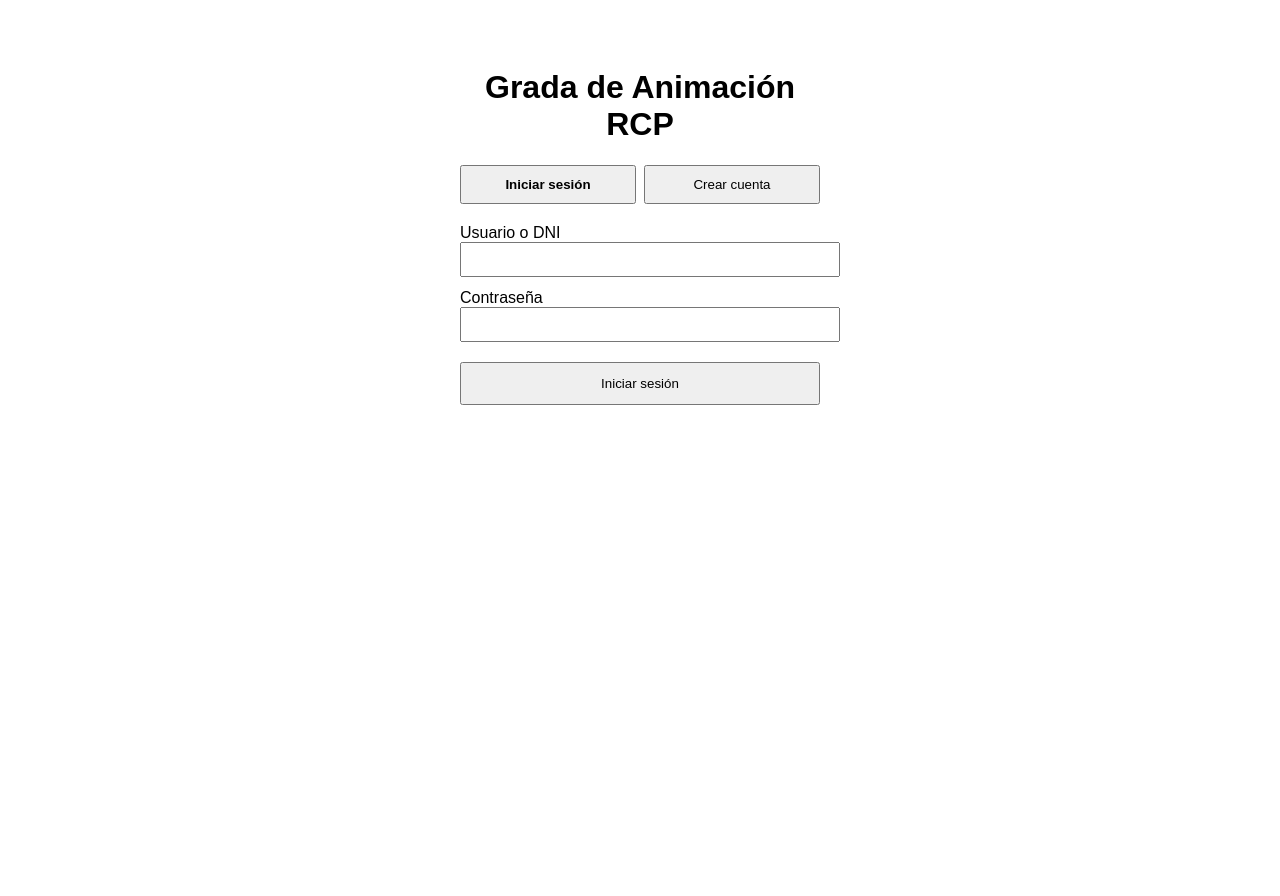
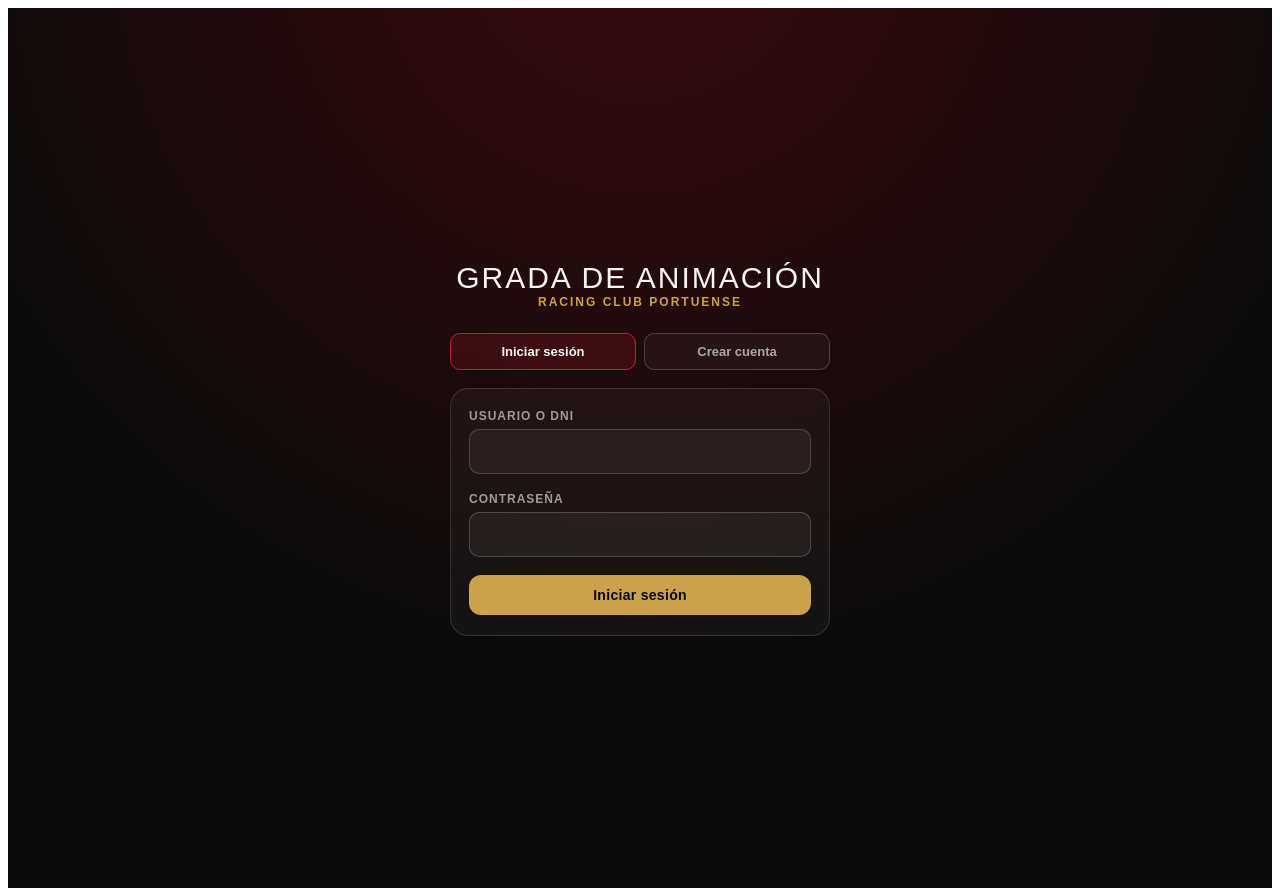
Before and after one commit to GradadeAnimacionRCP/gradadeanimacion, a Next.js app: page / in a window 1280 px wide. Before the commit the page ends 800 px from the top, so only its background shows below. Built offline with nearby package versions, Linux system fonts and the light colour scheme; no server answers.

Commit message:
Refactor index.js for improved UI and structure

```diff
--- a/pages/index.js
+++ b/pages/index.js
@@ -1,5 +1,7 @@
 import { useState, useEffect } from 'react';
 import { supabase } from '../lib/supabase';
+import { PALETTE, fontStack, inputStyle, authCardStyle } from '../styles/tema';
+import { Button, Field, PageWrapper } from '../components/UI';
 
 const SESSION_KEY = 'gda_sesion_usuario';
 
@@ -14,9 +16,19 @@ function getSesionGuardada() {
   return localStorage.getItem(SESSION_KEY);
 }
 
+function tabPillStyle(active) {
+  return {
+    flex: 1, padding: '10px 0', borderRadius: 10,
+    border: `1px solid ${active ? PALETTE.stripe : 'rgba(244,246,241,0.2)'}`,
+    background: active ? 'rgba(200,30,44,0.18)' : 'rgba(255,255,255,0.04)',
+    color: active ? PALETTE.chalk : 'rgba(244,246,241,0.65)',
+    fontFamily: fontStack.label, fontWeight: 700, fontSize: 13, cursor: 'pointer',
+  };
+}
+
 export default function Home() {
-  const [sesion, setSesion] = useState(undefined); // undefined = cargando, null = sin sesión
-  const [modo, setModo] = useState('login'); // login | registro
+  const [sesion, setSesion] = useState(undefined);
+  const [modo, setModo] = useState('login');
   const [usuario, setUsuario] = useState('');
   const [password, setPassword] = useState('');
   const [password2, setPassword2] = useState('');
@@ -34,10 +46,7 @@ export default function Home() {
     e.preventDefault();
     setError('');
     setCargando(true);
-    const { data, error } = await supabase.rpc('iniciar_sesion', {
-      p_usuario: usuario,
-      p_password: password,
-    });
+    const { data, error } = await supabase.rpc('iniciar_sesion', { p_usuario: usuario, p_password: password });
     setCargando(false);
     if (error) { setError(error.message); return; }
     const user = data[0];
@@ -50,10 +59,7 @@ export default function Home() {
     setError('');
     if (password !== password2) { setError('Las contraseñas no coinciden.'); return; }
     setCargando(true);
-    const { data, error } = await supabase.rpc('registrar_usuario', {
-      p_usuario: usuario,
-      p_password: password,
-    });
+    const { data, error } = await supabase.rpc('registrar_usuario', { p_usuario: usuario, p_password: password });
     setCargando(false);
     if (error) { setError(error.message); return; }
     const user = data[0];
@@ -67,54 +73,72 @@ export default function Home() {
   };
 
   if (sesion === undefined) {
-    return <div style={{ padding: 40, textAlign: 'center' }}>Cargando...</div>;
+    return (
+      <PageWrapper>
+        <div style={{ minHeight: '100vh', display: 'flex', alignItems: 'center', justifyContent: 'center' }}>
+          <div style={{ color: PALETTE.chalk, fontFamily: fontStack.label }}>Cargando...</div>
+        </div>
+      </PageWrapper>
+    );
   }
 
   if (sesion) {
     return (
-      <div style={{ padding: 40, fontFamily: 'sans-serif', textAlign: 'center' }}>
-        <h1>¡Hola, {sesion.usuario}!</h1>
-        <p>Sesión iniciada correctamente {sesion.is_admin ? '(eres admin)' : ''}</p>
-        <button onClick={handleLogout} style={{ padding: '10px 20px', marginTop: 20 }}>
+      <PageWrapper>
+        <div style={{ minHeight: '100vh', display: 'flex', alignItems: 'center', justifyContent: 'center', padding: 20 }}>
+          <div style={{ ...authCardStyle, textAlign: 'center', maxWidth: 360, width: '100%' }}>
+            <h1 style={{ fontFamily: fontStack.display, color: PALETTE.chalk, fontSize: 28, letterSpacing: 1, margin: '0 0 8px' }}>
+              ¡Hola, {sesion.usuario}!
+            </h1>
+            <p style={{ color: 'rgba(244,246,241,0.65)', fontSize: 14 }}>
+              Sesión iniciada correctamente {sesion.is_admin ? '· admin' : ''}
+            </p>
+            <Button variant="ghost" onClick={handleLogout} style={{ marginTop: 12, width: '100%' }}>
               Cerrar sesión
-        </button>
+            </Button>
           </div>
+        </div>
+      </PageWrapper>
     );
   }
 
   return (
-    <div style={{ padding: 40, fontFamily: 'sans-serif', maxWidth: 360, margin: '0 auto' }}>
-      <h1 style={{ textAlign: 'center' }}>Grada de Animación RCP</h1>
-
-      <div style={{ display: 'flex', gap: 8, marginBottom: 20 }}>
-        <button onClick={() => setModo('login')} style={{ flex: 1, padding: 10, fontWeight: modo === 'login' ? 'bold' : 'normal' }}>
-          Iniciar sesión
-        </button>
-        <button onClick={() => setModo('registro')} style={{ flex: 1, padding: 10, fontWeight: modo === 'registro' ? 'bold' : 'normal' }}>
-          Crear cuenta
-        </button>
+    <PageWrapper>
+      <div style={{ minHeight: '100vh', display: 'flex', alignItems: 'center', justifyContent: 'center', padding: '40px 20px' }}>
+        <div style={{ width: '100%', maxWidth: 380 }}>
+          <div style={{ textAlign: 'center', marginBottom: 24 }}>
+            <h1 style={{ fontFamily: fontStack.display, fontWeight: 400, fontSize: 30, color: PALETTE.chalk, margin: 0, letterSpacing: 2 }}>
+              GRADA DE ANIMACIÓN
+            </h1>
+            <div style={{ color: PALETTE.brass, fontFamily: fontStack.label, letterSpacing: 2, fontSize: 12, textTransform: 'uppercase', fontWeight: 700 }}>
+              Racing Club Portuense
+            </div>
           </div>
 
-      <form onSubmit={modo === 'login' ? handleLogin : handleRegistro}>
-        <div style={{ marginBottom: 12 }}>
-          <label>Usuario o DNI</label><br />
-          <input value={usuario} onChange={(e) => setUsuario(e.target.value)} style={{ width: '100%', padding: 8 }} />
+          <div style={{ display: 'flex', gap: 8, marginBottom: 18 }}>
+            <button onClick={() => { setModo('login'); setError(''); }} style={tabPillStyle(modo === 'login')}>Iniciar sesión</button>
+            <button onClick={() => { setModo('registro'); setError(''); }} style={tabPillStyle(modo === 'registro')}>Crear cuenta</button>
           </div>
-        <div style={{ marginBottom: 12 }}>
-          <label>Contraseña</label><br />
-          <input type="password" value={password} onChange={(e) => setPassword(e.target.value)} style={{ width: '100%', padding: 8 }} />
-        </div>
+
+          <form onSubmit={modo === 'login' ? handleLogin : handleRegistro} style={authCardStyle}>
+            <Field label="Usuario o DNI">
+              <input style={inputStyle} value={usuario} onChange={(e) => setUsuario(e.target.value)} autoCapitalize="none" />
+            </Field>
+            <Field label="Contraseña">
+              <input type="password" style={inputStyle} value={password} onChange={(e) => setPassword(e.target.value)} />
+            </Field>
             {modo === 'registro' && (
-          <div style={{ marginBottom: 12 }}>
-            <label>Repite la contraseña</label><br />
-            <input type="password" value={password2} onChange={(e) => setPassword2(e.target.value)} style={{ width: '100%', padding: 8 }} />
-          </div>
+              <Field label="Repite la contraseña">
+                <input type="password" style={inputStyle} value={password2} onChange={(e) => setPassword2(e.target.value)} />
+              </Field>
             )}
-        {error && <p style={{ color: 'red' }}>{error}</p>}
-        <button type="submit" disabled={cargando} style={{ width: '100%', padding: 12, marginTop: 8 }}>
+            {error && <div style={{ color: '#ff8a8a', fontSize: 13.5, marginBottom: 12 }}>{error}</div>}
+            <Button type="submit" variant="brass" disabled={cargando} style={{ width: '100%' }}>
               {cargando ? 'Espera...' : modo === 'login' ? 'Iniciar sesión' : 'Crear cuenta'}
-        </button>
+            </Button>
           </form>
         </div>
+      </div>
+    </PageWrapper>
   );
 }
```
Lines whose indentation alone changed are shown as unchanged.
